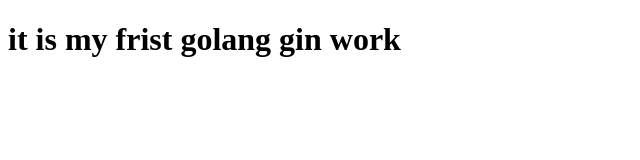
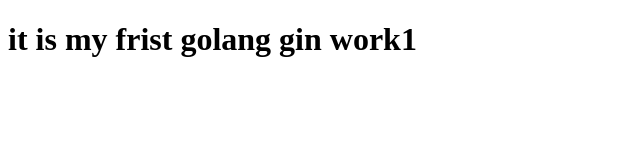
Before and after one commit to UFOTreeboy/golang_gin_work, a plain HTML site: page template/main.html in a window 1280 px wide. Shown: the full height of the page, 0-640 px from the left. Drawn offline with Linux system fonts and the light colour scheme.

Commit message:
2022_11_01_1_標註功能

```diff
--- a/template/index.html
+++ b/template/main.html
@@ -1,6 +1,7 @@
 <!doctype html>
 <html>
     <h1>
-        it is my frist golang gin work
+        it is my frist golang gin work1
+
     </h1>
 </html>
```
Also changed, not shown: template/page.html (renamed from template/index2.html).
